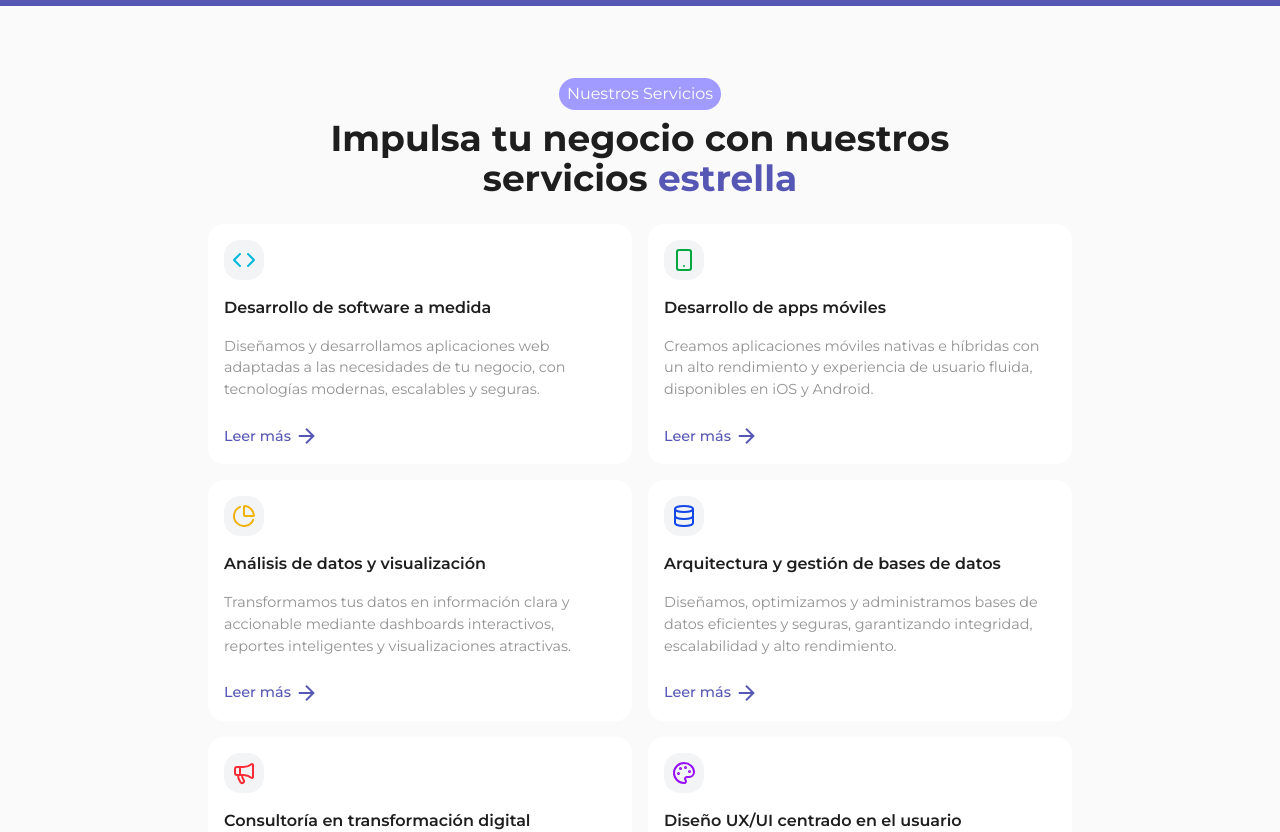
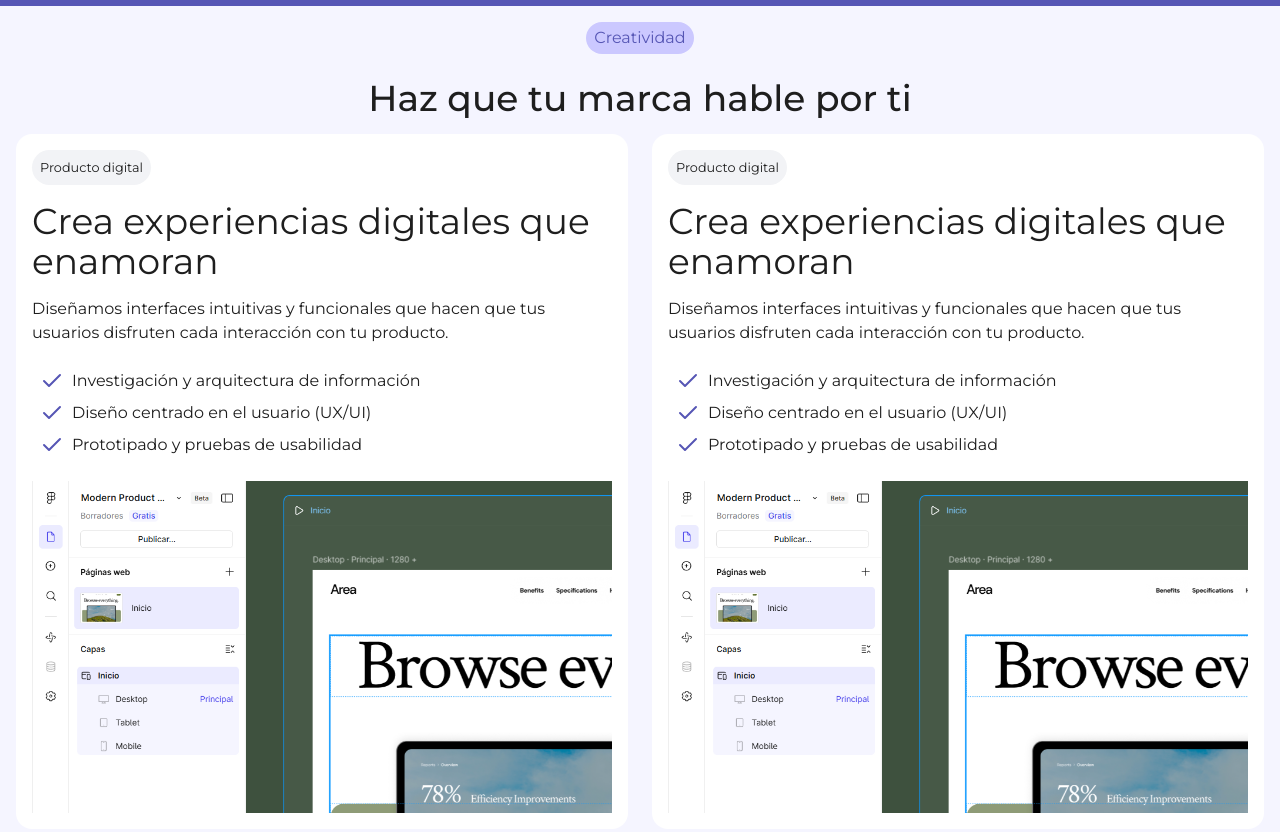
Before and after one commit to MauricioMolina12/stargrowstudio, a Next.js app: page / in a window 1280 px wide. Shown: the part 800-1632 px from the top of the page. Built offline with nearby package versions, Linux system fonts and the light colour scheme.

Commit message:
Adding new componente for services

```diff
--- /dev/null
+++ b/src/app/components/shared/ServiceCard.tsx
@@ -0,0 +1,44 @@
+'use client';
+
+import { LucideIcon } from "lucide-react";
+import { Children, ReactNode } from "react";
+
+type Items = {
+    value: string;
+    icon: LucideIcon;
+}
+
+type Text = {
+    color: string;
+    label: string;
+    fontSize: string;
+}
+
+type Props = {
+    tag?: Text;
+    title?: Text;
+    description?: Text;
+    items?: Items[];
+    bgCard?: string;
+    children?: ReactNode;
+}
+const ServiceCard = ({ tag, title, description, items, bgCard = '#FFFFFF', children }: Props) => {
+    return (
+        <main className="w-full h-full flex flex-col p-4 rounded-2xl gap-4" style={{ background: bgCard }}>
+
+            <header className="header w-full flex items-center justify-between">
+                {tag && (
+                    <span className={`p-2 rounded-3xl bg-[var(--neutral--100)] ${tag.fontSize}`} style={{ color: tag.color }}>{tag.label}</span>
+                )}
+            </header>
+
+            <h4 className={`${title?.fontSize}`} style={{ color: title?.color }}>{title?.label}</h4>
+
+            <p className={`${description?.fontSize}`} style={{ color: description?.color }}>{description?.label}</p>
+
+            {children}
+        </main>
+    )
+}
+
+export default ServiceCard
--- a/src/app/components/shared/TitleBox.tsx
+++ b/src/app/components/shared/TitleBox.tsx
@@ -7,9 +7,9 @@ type Props = {
 const TitleBox = ({ title, tag, description }: Props) => {
 
     return (
-        <header className="w-full flex flex-col items-center justify-center gap-2">
-            <span className="bg-[var(--meteorite--400)] text-white p-1 px-2 rounded-2xl">{ tag }</span>
-            <h1 className="parallax text-3xl text-center font-bold lg:w-[70%] text-[1.2rem] lg:text-4xl">{ title?.left } <span className="text-[var(--color-primary-to-white)]"> {title?.main} </span> { title?.right }</h1>
+        <header className="w-full flex flex-col items-center justify-center gap-6">
+            <span className="bg-[var(--meteorite--200)] text-[var(--color-primary-to-white)] p-1 px-2 rounded-2xl">{ tag }</span>
+            <h1 className="parallax text-3xl text-center font-medium lg:w-[70%] text-[1.2rem] lg:text-4xl">{ title?.left } <span className="text-[var(--color-primary-to-white)]"> {title?.main} </span> { title?.right }</h1>
         </header>
     )
 }
--- a/src/app/globals.css
+++ b/src/app/globals.css
@@ -37,7 +37,7 @@
   --primary--400: #7253ee;
   --primary--500: #673de6;
   --primary--600: #5025d1;
-  --primary--700: #45209d;
+  --primary--700: #49499F;
   --primary--800: #2f1c6a;
   --primary--900: #261559;
   --primary--1000: #1f1346;
--- a/src/app/page.tsx
+++ b/src/app/page.tsx
@@ -15,6 +15,8 @@ import {
   Database,
   Megaphone,
   Palette,
+  Check,
+  CheckCheck,
 } from "lucide-react";
 
 // Data JSON
@@ -52,6 +54,7 @@ import ModernAppsSection from "./components/shared/ModernAppsSection";
 import TitleBox from "./components/shared/TitleBox";
 import ScrollStackSection from "./components/shared/ScrollStackSection";
 import ContentCard from "./components/shared/ContentCard";
+import ServiceCard from "./components/shared/ServiceCard";
 
 
 // STEPS MAP DATA
@@ -173,7 +176,7 @@ export default function Home() {
 
   return (
     <>
-      <main className="flex flex-col gap-12">
+      <main className="flex flex-col">
         <section id="inicio">
           <Banner
             fallbackBanner={banners[0]}
@@ -183,6 +186,74 @@ export default function Home() {
             ]}
           />
         </section>
+
+
+
+
+
+
+        <section id="cards" className="bg-[var(--meteorite--50)] py-4">
+          <TitleBox title={{ left: 'Haz que tu marca hable por ti', main: '', right: '' }} tag="Creatividad" description="''" ></TitleBox>
+          <div className="cards__content flex items-center justify-between p-4 gap-6">
+            <ServiceCard
+              tag={{ label: 'Producto digital', color: 'var(--color-dark)', fontSize: 'text-[.8rem]' }}
+              title={{ label: 'Crea experiencias digitales que enamoran', color: 'var(--color-dark)', fontSize: 'text-4xl' }}
+              description={{ label: 'Diseñamos interfaces intuitivas y funcionales que hacen que tus usuarios disfruten cada interacción con tu producto.', color: 'var(--color-dark)', fontSize: 'text-[clamp(12px, 1vw, 14px)]' }}
+            >
+              <ul className="flex flex-col p-2 gap-2">
+                <li className="flex gap-2">
+                  <Check className="text-[var(--color-primary-to-white)]"></Check>
+                  <span>Investigación y arquitectura de información</span>
+                </li>
+                <li className="flex gap-2">
+                  <Check className="text-[var(--color-primary-to-white)]"></Check>
+                  <span>Diseño centrado en el usuario (UX/UI)</span>
+                </li>
+
+                <li className="flex gap-2">
+                  <Check className="text-[var(--color-primary-to-white)]"></Check>
+                  <span>Prototipado y pruebas de usabilidad</span>
+                </li>
+              </ul>
+
+              <figure className="w-full">
+                <img src="/img/hero-banner/Figma-cap.png" alt="figma view" className="object-cover w-full h-full" />
+
+              </figure>
+
+            </ServiceCard>
+            <ServiceCard
+              tag={{ label: 'Producto digital', color: 'var(--color-dark)', fontSize: 'text-[.8rem]' }}
+              title={{ label: 'Crea experiencias digitales que enamoran', color: 'var(--color-dark)', fontSize: 'text-4xl' }}
+              description={{ label: 'Diseñamos interfaces intuitivas y funcionales que hacen que tus usuarios disfruten cada interacción con tu producto.', color: 'var(--color-dark)', fontSize: 'text-[clamp(12px, 1vw, 14px)]' }}
+            >
+              <ul className="flex flex-col p-2 gap-2">
+                <li className="flex gap-2">
+                  <Check className="text-[var(--color-primary-to-white)]"></Check>
+                  <span>Investigación y arquitectura de información</span>
+                </li>
+                <li className="flex gap-2">
+                  <Check className="text-[var(--color-primary-to-white)]"></Check>
+                  <span>Diseño centrado en el usuario (UX/UI)</span>
+                </li>
+
+                <li className="flex gap-2">
+                  <Check className="text-[var(--color-primary-to-white)]"></Check>
+                  <span>Prototipado y pruebas de usabilidad</span>
+                </li>
+              </ul>
+
+              <figure className="w-full">
+                <img src="/img/hero-banner/Figma-cap.png" alt="figma view" className="object-cover w-full h-full" />
+
+              </figure>
+
+            </ServiceCard>
+          </div>
+        </section>
+
+
+
         <section id="servicios">
           <Grid subtitle="Nuestros Servicios" title={{ main: 'estrella', left: 'Impulsa tu negocio con nuestros servicios', right: '' }} showMeetingCall={false}>
             <InfoCards cards={services} showSteps={false} />
@@ -296,7 +367,8 @@ export default function Home() {
         </ScrollStackSection>
 
 
-        <section id="portafolio">
+
+        <section id="portafolio" className="py-4">
           <TitleBox title={{ left: 'Resultados que', main: 'hablan', right: 'por nosotros' }} tag="Nuestro portafolio" description="''" ></TitleBox>
           <Portfolio />
         </section>
```
Also changed, not shown: public/img/hero-banner/Figma-cap.png (added).
